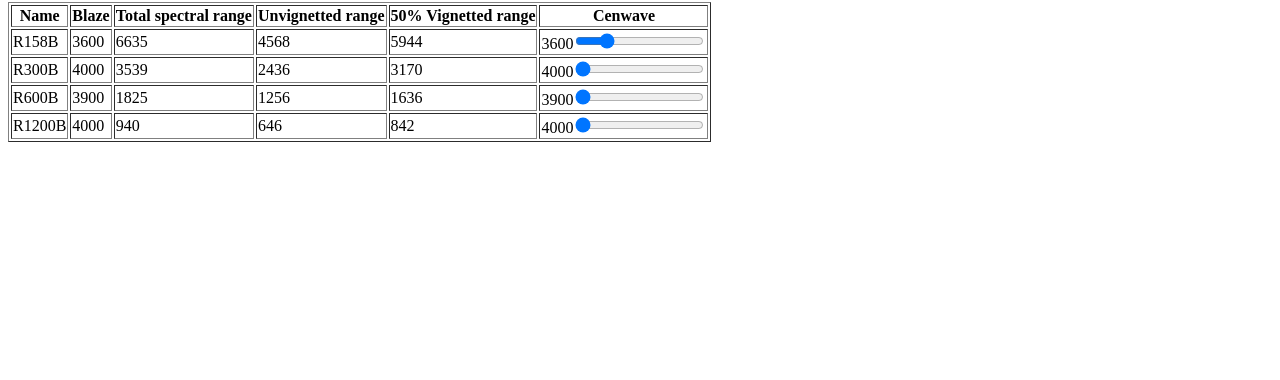
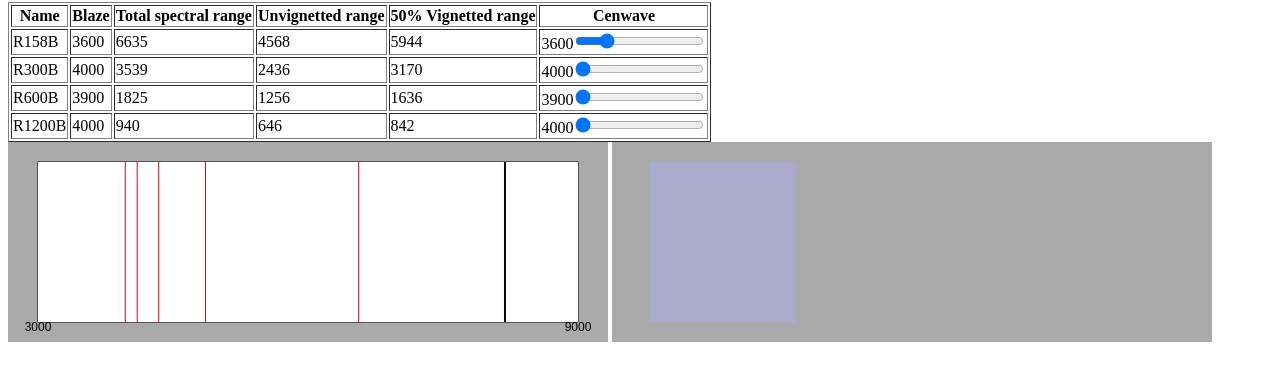
Before and after one commit to rashley2712/rashley.co.uk, a plain HTML site: page gratingcalc.html in a window 1280 px wide. Shown: the part 64-444 px from the top of the page. Drawn offline with Linux system fonts and the light colour scheme.

Commit message:
Two canvases

```diff
--- a/gratingcalc.html
+++ b/gratingcalc.html
@@ -18,12 +18,26 @@ var gratingData = {
 		{'blaze': 4000, 'total': 940, 'unvignetted':646, 'vignetted':842, 'dispersion': 0.23, 'slitwidth': 1.08, 'resolution':0.85, 'cenwave': 4000}
 };
 
+var linesData = {
+	"Balmer":   [ { 'wavelength':6563, 'name': 'Ha', 'colour': '#ff0000' },
+	              { 'wavelength':4861, 'name': 'Hb', 'colour': '#ff0000' },
+	              { 'wavelength':4341, 'name': 'Hg', 'colour': '#ff0000' },
+	              { 'wavelength':4102, 'name': 'Hd', 'colour': '#ff0000' },
+			   	  { 'wavelength':3970, 'name': 'He', 'colour': '#ff0000' }  ],
+
+	"Sodium8190":   [ { 'wavelength':8183, 'name': 'NaI'},
+	                  { 'wavelength':8194, 'name': 'NaI'} ]
+
+};
+
 var wavelengthCanvas = null;
 var width, height;
 var wavelengthMin = 3000;
-var wavelengthMax = 10000;
+var wavelengthMax = 9000;
 var plotborderHeight = 20;
 var plotborderWidth = 30;
+var context;
+var gratingContext;
 
 function eventWindowLoaded() {
 	currentGrating = "R600B";
@@ -31,21 +45,53 @@ function eventWindowLoaded() {
 	selectGrating(currentGrating);
 	initCanvas();
 	drawWavelengthRange();
+	plotLines("Balmer");
+	plotLines("Sodium8190");
 	plotGrating("R600B");
 }
 
+function drawLine(x1, y1, x2, y2, colour) {
+	context.lineWidth="1";
+	context.strokeStyle = colour;
+	context.beginPath();
+	plotPosition = { 'x': x1, 'y': y1 };
+	pixelPosition = getPixel(plotPosition);
+	context.moveTo(pixelPosition.x, pixelPosition.y);
+	plotPosition = { 'x': x2, 'y': y2 };
+	pixelPosition = getPixel(plotPosition);
+	context.lineTo(pixelPosition.x, pixelPosition.y);
+	context.stroke();
+}
+
+function plotLines(name) {
+	console.log(linesData[name]);
+	lines = linesData[name];
+
+	for (l in lines) {
+		console.log(lines[l]);
+		context.lineWidth="1";
+		if (lines[l].colour!=null) colour = lines[l].colour; else colour = '#000000';
+		drawLine(lines[l].wavelength, 'top', lines[l].wavelength, 'bottom', colour);
+
+	}
+}
+
 function getPixel(plotPosition) {
-	canvasPosition.x = 0;
-	canvasPosition.y = 0;
+	var canvasPosition = {};
+	xStart = plotborderWidth;
+	xEnd = width - plotborderWidth;
+	pixelRange = xEnd - xStart;
+	wavelengthRange = wavelengthMax - wavelengthMin;
+	scale = pixelRange/wavelengthRange;
+	canvasPosition.x = (plotPosition.x - wavelengthMin) * scale + plotborderWidth;
+	if (plotPosition.y=='top') canvasPosition.y = plotborderHeight;
+	if (plotPosition.y=='bottom') canvasPosition.y = height - plotborderHeight;
+	console.log(canvasPosition);
 	return canvasPosition;
 }
 
 function updateGratingProperties(name, cenwave) {
 	gratingData[name].cenwave = cenwave;
-	gratingData[name].vigBlue = cenwave - (gratingData[name].vignetted/2);
-	gratingData[name].vigRed = cenwave + (gratingData[name].vignetted/2);
-	gratingData[name].unvigBlue = cenwave - (gratingData[name].unvignetted/2);
-	gratingData[name].unvigRed = cenwave + (gratingData[name].unvignetted/2);
 }
 
 function addCell(row, data) {
@@ -58,7 +104,6 @@ function addCell(row, data) {
 
 
 function writeGratingList() {
-
 	// get the 'root' element containing the table
 	gratingTableElement = document.getElementById("gratingTable");
 
@@ -75,9 +120,11 @@ function writeGratingList() {
 		cenwaveCell = addCell(tableRow, gratingData[g].cenwave);
 		inputElement = document.createElement("input");
 		inputElement.type='range';
-		inputElement.value = gratingData[g].cenwave;
+		inputElement.setAttribute("value", gratingData[g].cenwave);
 		inputElement.min = gratingData[g].blaze - gratingData[g].vignetted;
 		inputElement.max = gratingData[g].blaze + gratingData[g].vignetted;
+		inputElement.id = "slider" + g.toString();
+		inputElement.setAttribute("oninput", "testDrag(this)");
 
 		cenwaveCell.appendChild(inputElement);
 		//type="range" id="wavelengthslider" value="3000" min="2000" max="7000" oninput="dragWavelength(this)"
@@ -87,15 +134,41 @@ function writeGratingList() {
 	}
 }
 
+function testDrag(element) {
+	gratingName = element.id.substring(6);
+	cenwave = element.value;
+	console.log("Test drag: " + gratingName + " cenwave: " + cenwave);
+	updateGratingProperties(element.id.substring(6), cenwave);
+	plotGrating(gratingName);
+}
+
 
 function plotGrating(name) {
+	gratingContext.fillStyle = "#aaaaaa";
+	gratingContext.fillRect(0, 0, width, height);
+	gratingContext.fillStyle = "#000000";
+
+	console.log("Just cleared the canvas");
 	var gratingInfo = gratingData[name];
-	console.log("About to plot grating...");
+	console.log("About to plot grating..." + name);
 	console.log(gratingInfo);
 
-	xLeft = gratingInfo.uvstart;
 	//context.strokeRect(plotborderWidth, plotborderHeight, plotWidth, plotHeight);
-	console.log(xLeft);
+	cenwave = gratingInfo.cenwave;
+	xLower = parseInt(cenwave) - parseInt(gratingInfo.vignetted)/2;
+	xUpper = parseInt(cenwave) + parseInt(gratingInfo.vignetted)/2;
+	console.log("Cenwave: " + cenwave + " -- " + xLower + " " + xUpper);
+
+	lowerLeft = { 'x': xLower, 'y': 'top' };
+	startPixel = getPixel(lowerLeft);
+	topRight = {'x': xUpper, 'y': 'bottom'};
+	endPixel = getPixel(topRight);
+	console.log(startPixel, endPixel);
+	xSize = endPixel.x - startPixel.x;
+	ySize = Math.abs(startPixel.y - endPixel.y);
+	gratingContext.fillStyle ='#aaaacc';
+	gratingContext.fillRect(startPixel.x, startPixel.y, xSize, ySize);
+	gratingContext.stroke();
 }
 
 function clearCanvas() {
@@ -131,6 +204,9 @@ function initCanvas() {
 	wavelengthCanvas = document.getElementById("wavelengthWindow");
 	context = wavelengthCanvas.getContext("2d");
 
+	gratingCanvas = document.getElementById("gratingPlot");
+	gratingContext = gratingCanvas.getContext("2d");
+
 	width = wavelengthCanvas.width;
 	height = wavelengthCanvas.height;
 
@@ -139,7 +215,7 @@ function initCanvas() {
    	pix[3] = 255; // alpha channel
 
    	clearCanvas();
-	}
+}
 
 
 function dragWavelength(element) {
@@ -161,14 +237,7 @@ function selectGrating(value) {
 	currentGrating = value;
 	currentGratingData = gratingData[value];
 
-	document.querySelector("#unvignettedrange").innerText = currentGratingData.unvignetted;
-	document.querySelector("#vignettedrange").innerText = currentGratingData.vignetted;
-	document.querySelector("#wavelengthslider").value = currentGratingData.blaze;
-	document.querySelector("#wavelengthslider").min = currentGratingData.blaze - currentGratingData.vignetted;
-	document.querySelector("#wavelengthslider").max = currentGratingData.blaze + currentGratingData.vignetted;
 
-	document.querySelector("#cenwave").innerText = currentGratingData.blaze;
-	document.querySelector("#blaze").innerText = currentGratingData.blaze;
 	console.log(currentGratingData.blaze);
 }
 </script>
@@ -199,13 +268,17 @@ function selectGrating(value) {
 
 
 
-<!--	<label for="wavelengthslider">Cenwave</label><input type="range" id="wavelengthslider" value="3000" min="2000" max="7000" oninput="dragWavelength(this)"><output for="wavelengthslider" id="cenwave">--</output>&#8491;
--->
+	<!-- <label for="wavelengthslider">Cenwave</label><input type="range" id="wavelengthslider" value="3000" min="2000" max="7000" oninput="dragWavelength(this)"><output for="wavelengthslider" id="cenwave">--</output>&#8491;
+	-->
 	<div>
-	   	<canvas id="wavelengthWindow" width="600" height="200">
+	   	<canvas id="wavelengthWindow" width="600" height="200" z-index:0;>
+		Fallback content, in case the browser does not support Canvas.
+		</canvas>
+	   	<canvas id="gratingPlot" width="600" height="200" z-index:1  opacity:0.1;>
 		Fallback content, in case the browser does not support Canvas.
 		</canvas>
 	</div>
+
 </body>
 
 <html>
```
